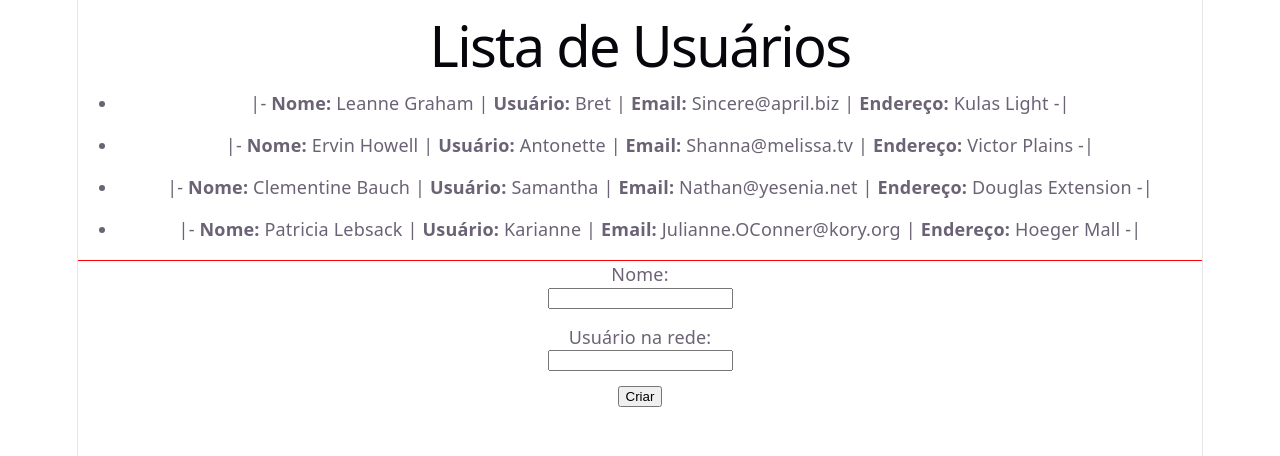
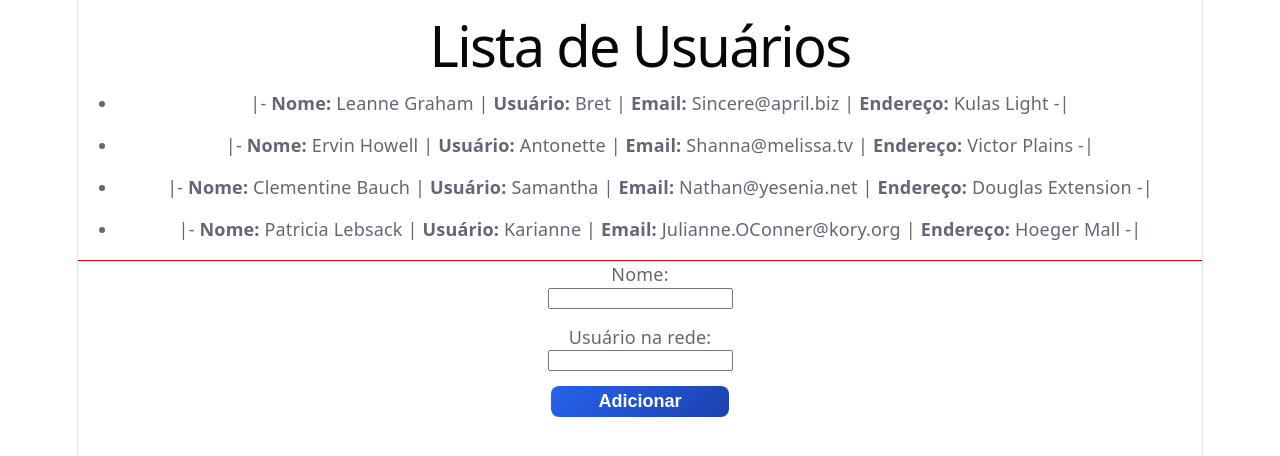
Before and after one commit to JulianoPadoinVieira/7_REQ_HTTP, a React (Vite) app: page / in a window 1280 px wide. Shown: the top 456 px of the page. Built offline with nearby package versions, Linux system fonts and the light colour scheme; data requests are answered from the project's data file.

Commit message:
99(7) - State de loading no post

```diff
--- a/src/App.css
+++ b/src/App.css
@@ -199,3 +199,24 @@ form input {
   flex-direction: column;
   margin-bottom: 15px;
 }
+
+.btn {
+  background: linear-gradient(135deg, #2563eb, #1e40af);
+  color: #fff;
+  border: none;
+  padding: 5px 47px;
+  font-size: 18px;
+  font-weight: 600;
+  border-radius: 8px;
+  cursor: pointer;
+  transition: all 0.2s ease;
+}
+
+.btn:hover {
+  transform: translateY(-1px);
+  box-shadow: 0 6px 14px rgba(0, 0, 0, 0.1);
+}
+
+.btn:active {
+  transform: scale(0.98);
+}
--- a/src/App.jsx
+++ b/src/App.jsx
@@ -70,7 +70,18 @@ function App() {
                 onChange={(e) => setUsername(e.target.value)}
               />
             </label>
-            <input type="submit" value="Criar" />
+            {/* 99(7) - State de loading no post */}
+            {loading && (
+              <input
+                type="submit"
+                value="Adicionando"
+                disabled
+                className="btn"
+              />
+            )}
+            {!loading && (
+              <input type="submit" value="Adicionar" className="btn" />
+            )}
           </form>
         </div>
       </div>
```
